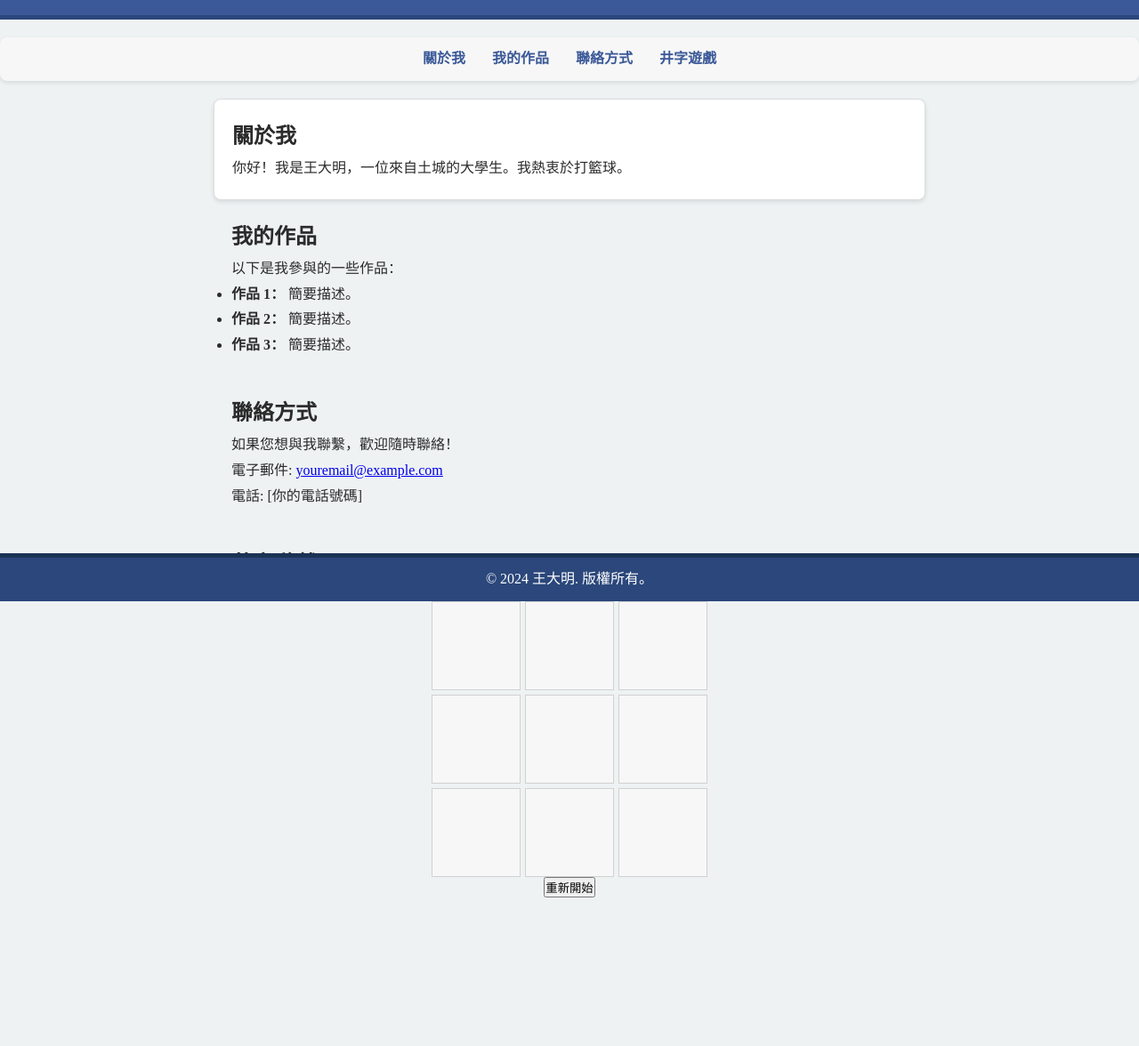
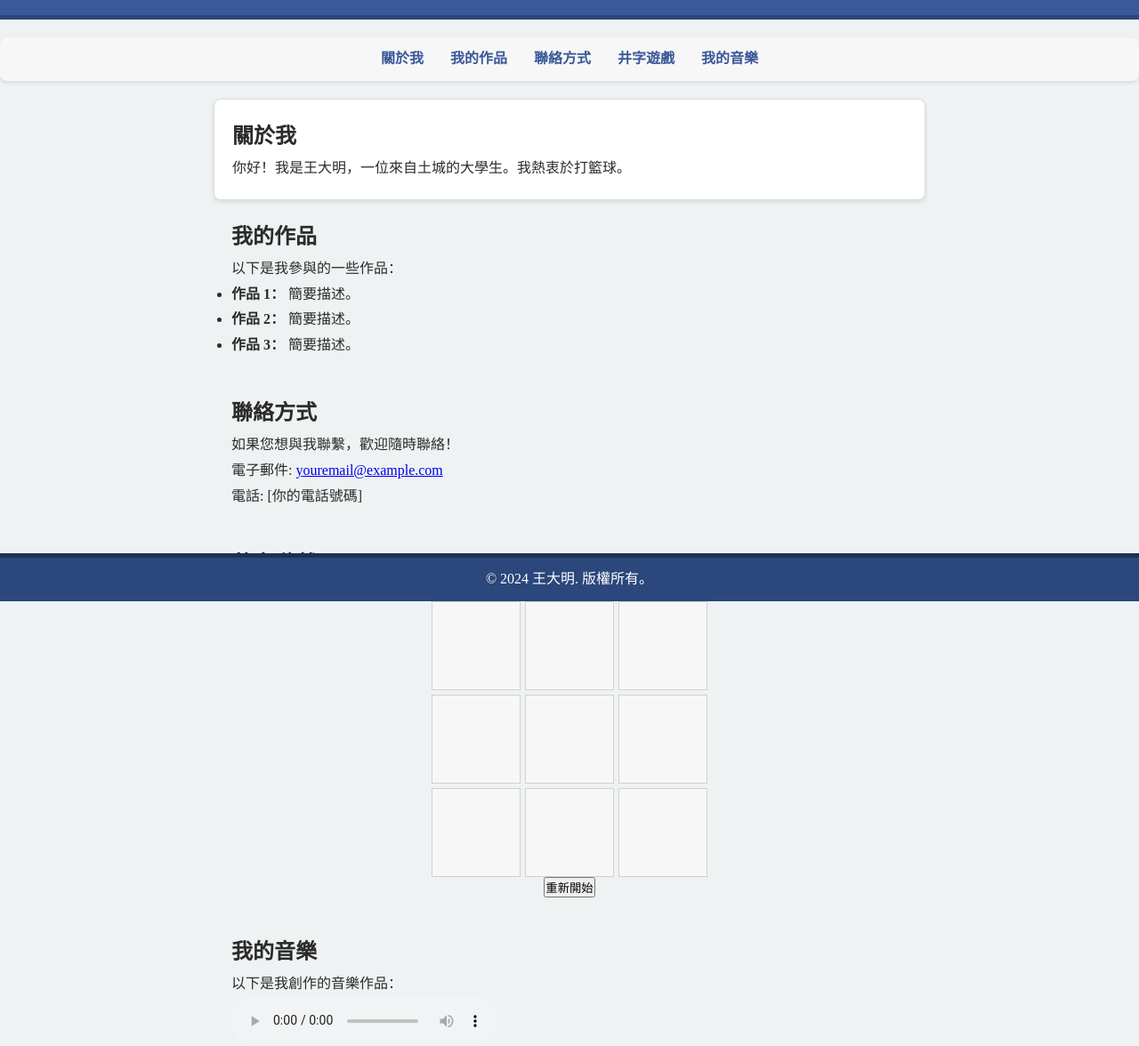
Before and after one commit to Wolke/my-website, a plain HTML site: page index.html in a window 1280 px wide. Shown: the part 124-1300 px from the top of the page at 89% size. Before the commit the page ends 1153 px from the top, so only its background shows below. Drawn offline with Linux system fonts and the light colour scheme.

Commit message:
Update index.html

```diff
--- a/index.html
+++ b/index.html
@@ -118,6 +118,7 @@
         <a href="#projects">我的作品</a>
         <a href="#contact">聯絡方式</a>
         <a href="#game">井字遊戲</a>
+        <a href="#music">我的音樂</a>
     </nav>
 
     <section id="about">
@@ -148,6 +149,15 @@
             <div id="board" class="board"></div>
             <button onclick="resetGame()">重新開始</button>
         </div>
+    </section>
+
+    <section id="music">
+        <h2>我的音樂</h2>
+        <p>以下是我創作的音樂作品：</p>
+        <audio controls>
+            <source src="小公主.mp3" type="audio/mpeg">
+            您的瀏覽器不支援音樂播放。
+        </audio>
     </section>
 
     <footer>
```
